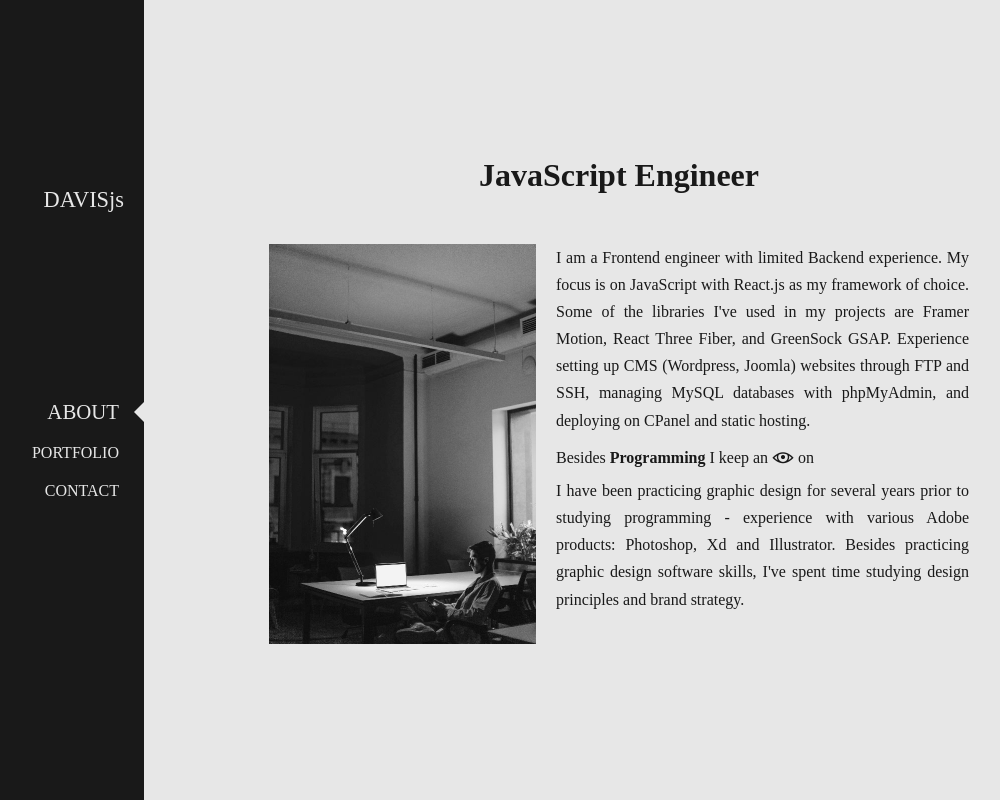
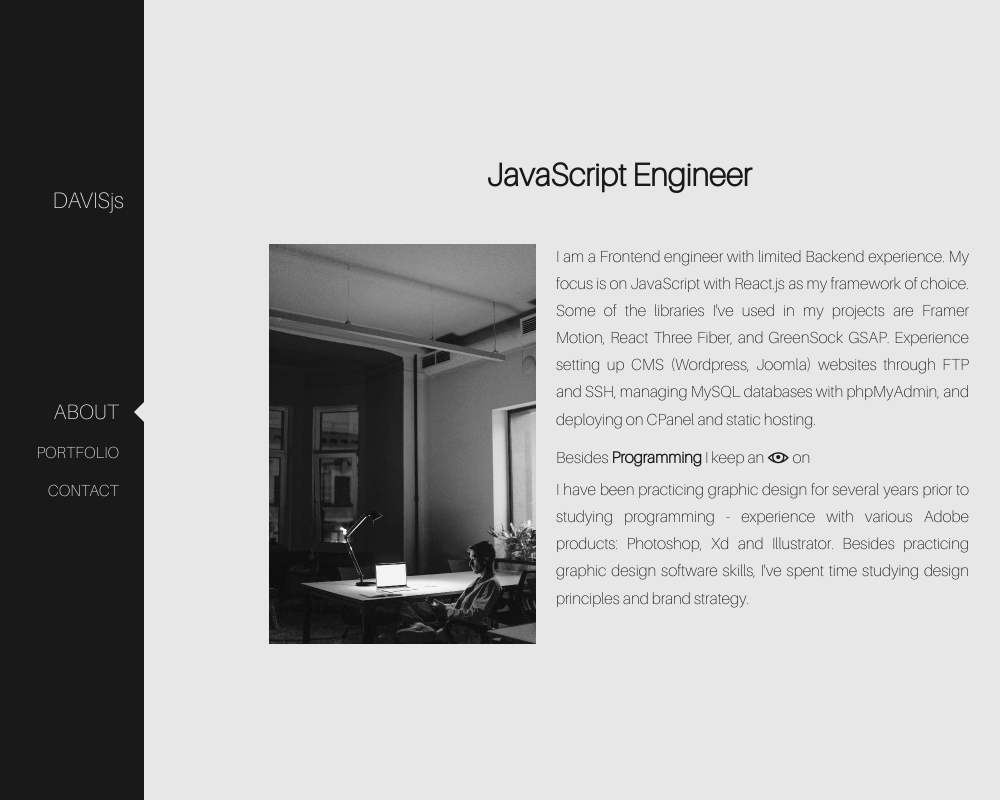
Before and after one commit to alur2191/Old-Portfolio, a React (Create React App) app: page / in a window 1280 px wide. Shown: the whole page, without its empty margins (96-1096 px from the left). Built offline with nearby package versions, Linux system fonts and the light colour scheme.

Commit message:
Update main.css

```diff
--- a/src/main.css
+++ b/src/main.css
@@ -14,7 +14,7 @@
 
 body {
   background: var(--primary-color-dark);
-  font-family: 'Aileron-Regular';
+  font-family: 'aileronthin';
   background: linear-gradient(
     90deg,
     rgba(25, 25, 25, 1) 0%,
```
